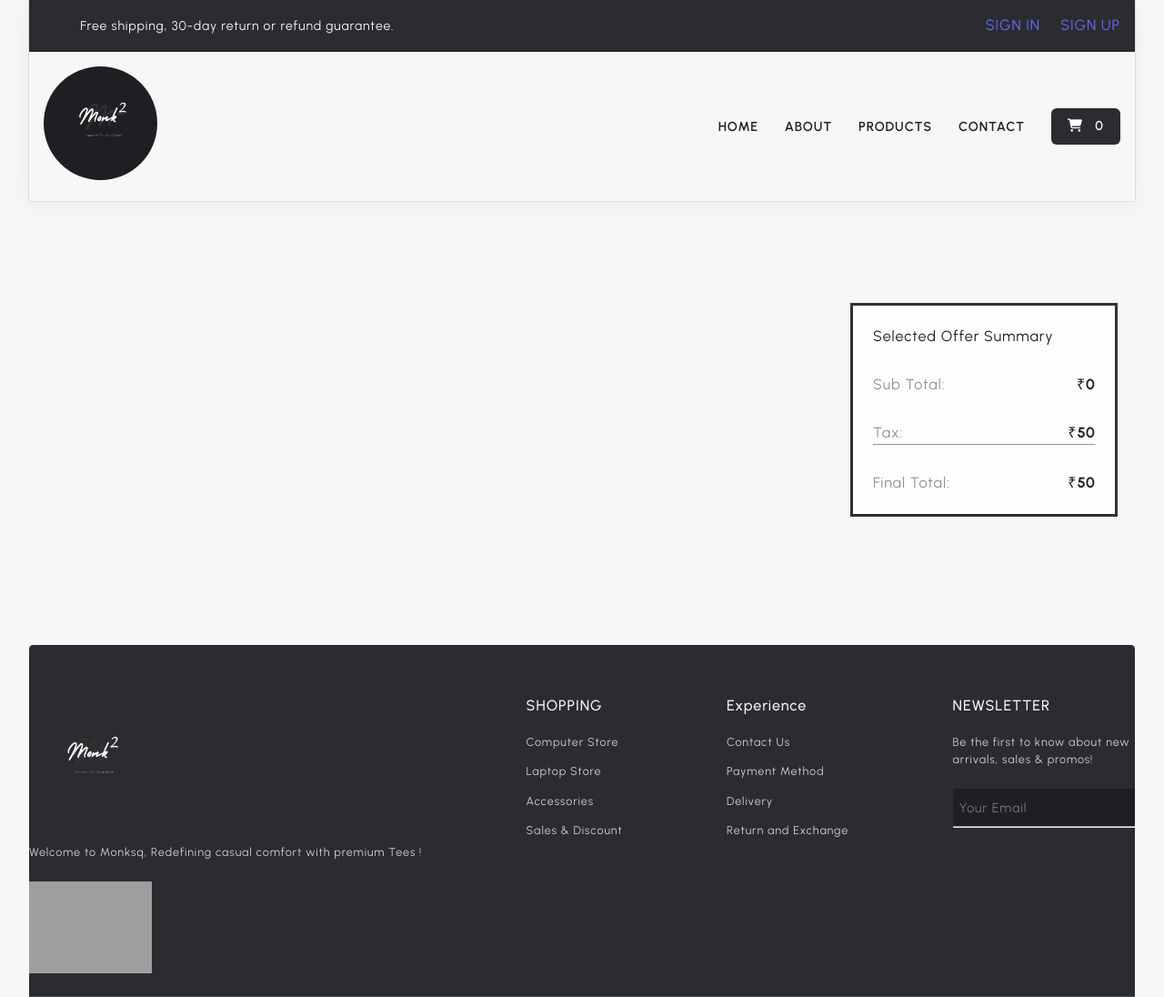
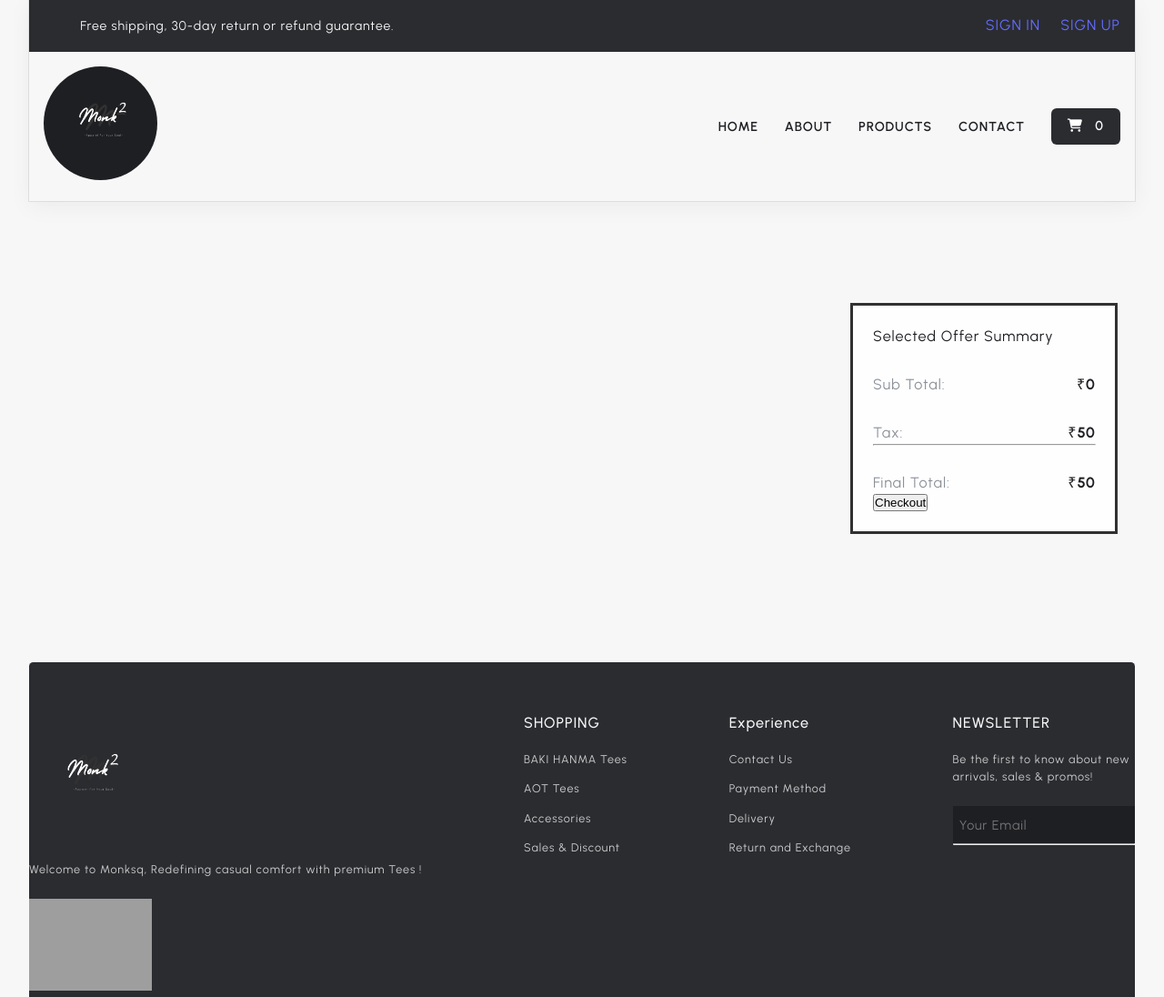
Before and after one commit to karmicharsh/Monksq-2, a website built with Vite: page addToCart.html in a window 1280 px wide. Shown: the top 1096 px of the page at 91% size. Built offline with nearby package versions, Linux system fonts and the light colour scheme; grey boxes are pictures that could not be loaded; some icons are missing; a web font is replaced by a local one.

Commit message:
DONE CORRECTIONS

```diff
--- a/addToCart.html
+++ b/addToCart.html
@@ -10,7 +10,7 @@
   <link
     rel="stylesheet"
     href="https://cdnjs.cloudflare.com/ajax/libs/font-awesome/6.5.0/css/all.min.css"
-      integrity="sha512-Avb2QiuDEEvB4bZJYdft2mNjVShBftLdPG8FJ0V7irTLQ8Uo0qcPxh4Plq7G5tGm0rU+1SPhVotteLpBERwTkw=="
+    integrity="sha512-Avb2QiuDEEvB4bZJdft2mNjVShBftLdPG8FJ0V7irTLQ8Uo0qcPxh4Plq7G5tGm0rU+1SPhVotteLpBERwTkw=="
     crossorigin="anonymous"
     referrerpolicy="no-referrer"
   />
@@ -102,6 +102,7 @@
               <p class="productFinalTotal">0</p>
             </div>
           </div>
+          <button id="checkout-button">Checkout</button> <!-- Checkout Button -->
         </div>
       </section>
     </div>
@@ -149,8 +150,8 @@
       </div>
       <div class="content_2">
         <h4>SHOPPING</h4>
-          <a href="#">Computer Store</a>
-          <a href="#">Laptop Store</a>
+        <a href="#">BAKI HANMA Tees</a>
+        <a href="#">AOT Tees</a>
         <a href="#">Accessories</a>
         <a href="#">Sales & Discount</a>
       </div>
```
Lines whose indentation alone changed are shown as unchanged.
